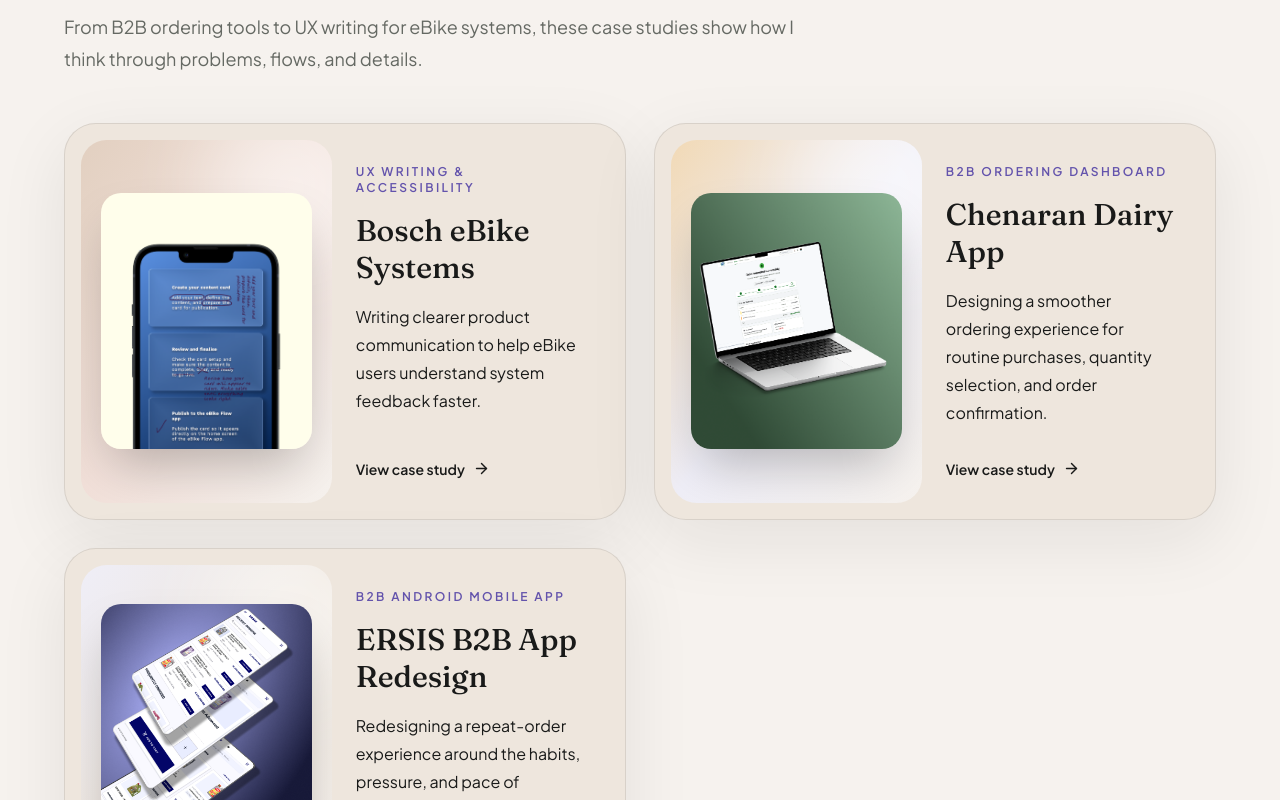
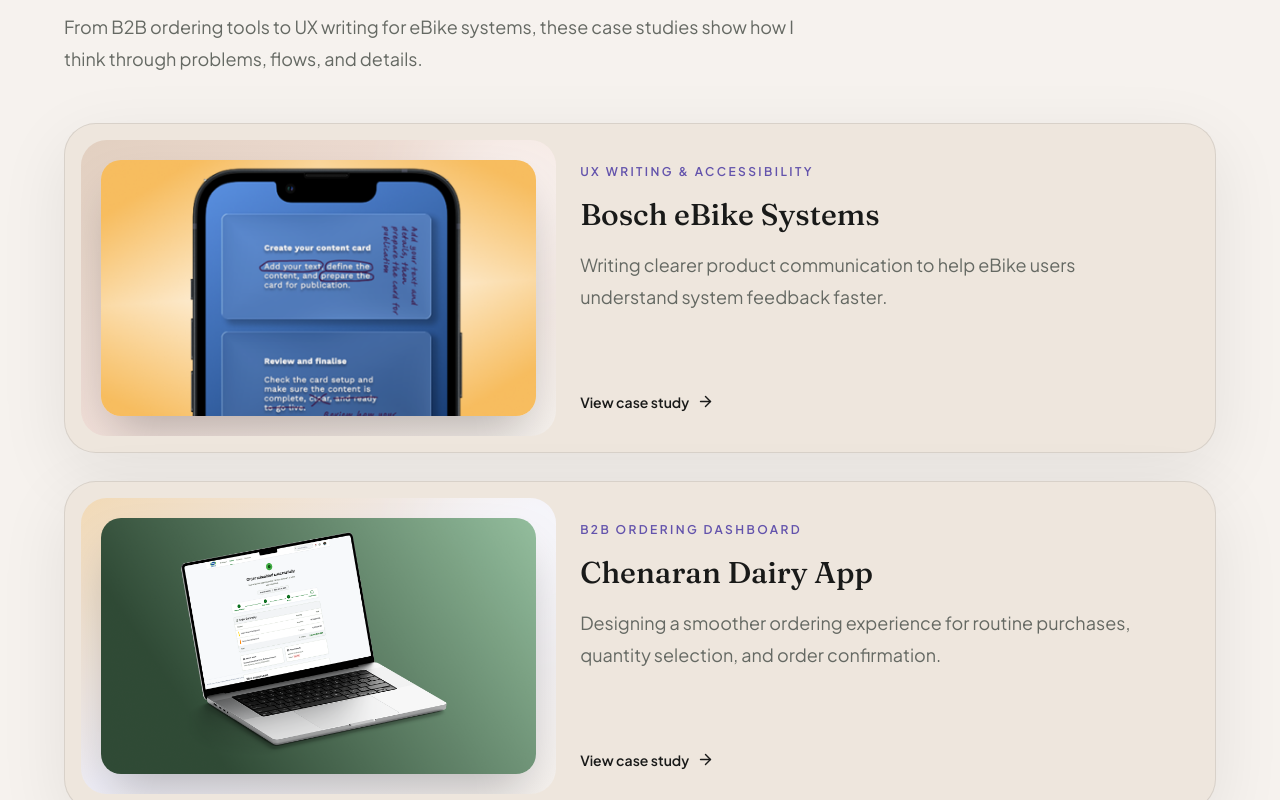
Before and after one commit to ArezooSaeedi/portfolio, a React (Vite) app: page / in a window 1280 px wide. Shown: the part 1500-2300 px from the top of the page. Built offline with nearby package versions, Linux system fonts and the light colour scheme.

Commit message:
Update website

```diff
--- a/src/App.jsx
+++ b/src/App.jsx
@@ -365,7 +365,7 @@
               </p>
             </Reveal>
 
-            <div className="grid gap-7 lg:grid-cols-2">
+            <div className="grid gap-7 ">
               {projects.map((project, i) => (
                 <ProjectCard key={project.title} {...project} index={i} />
               ))}
@@ -563,9 +563,9 @@
     >
       <Link
         to={link}
-        className="group grid h-full overflow-hidden rounded-[2rem] border border-[#191A19]/10 bg-[#EEE6DD] p-4 shadow-[0_20px_70px_rgba(25,26,25,0.08)] outline-none transition focus-visible:ring-2 focus-visible:ring-[#6353AC] focus-visible:ring-offset-4 focus-visible:ring-offset-[#F6F2EE] md:grid-cols-[0.95fr_1.05fr]"
+        className="group grid h-full w-full overflow-hidden rounded-[2rem] border border-[#191A19]/10 bg-[#EEE6DD] p-4 shadow-[0_20px_70px_rgba(25,26,25,0.08)] outline-none transition focus-visible:ring-2 focus-visible:ring-[#6353AC] focus-visible:ring-offset-4 focus-visible:ring-offset-[#F6F2EE] md:grid-cols-[0.85fr_1.15fr]"
       >
-        <div className={`relative min-h-72 overflow-hidden rounded-[1.6rem] bg-gradient-to-br ${accent} p-5`}>
+        <div className={`relative min-h-64 overflow-hidden rounded-[1.6rem] bg-gradient-to-br ${accent} p-5`}>
           <div aria-hidden="true" className="absolute -right-12 -top-10 h-44 w-44 rounded-full bg-white/50 blur-2xl transition group-hover:scale-125 motion-reduce:transition-none motion-reduce:group-hover:scale-100" />
           <ProjectMockup image={image} title={title} type={mockup} />
         </div>
@@ -580,7 +580,7 @@
               {title}
             </h3>
 
-            <p className="mt-4 text-base leading-7 !text-[#191A19]">
+            <p className="mt-4 max-w-2xl text-lg leading-8 text-[#656963]">
               {description}
             </p>
           </div>
```
Also changed, not shown: public/bosch/thumbnail.png.
